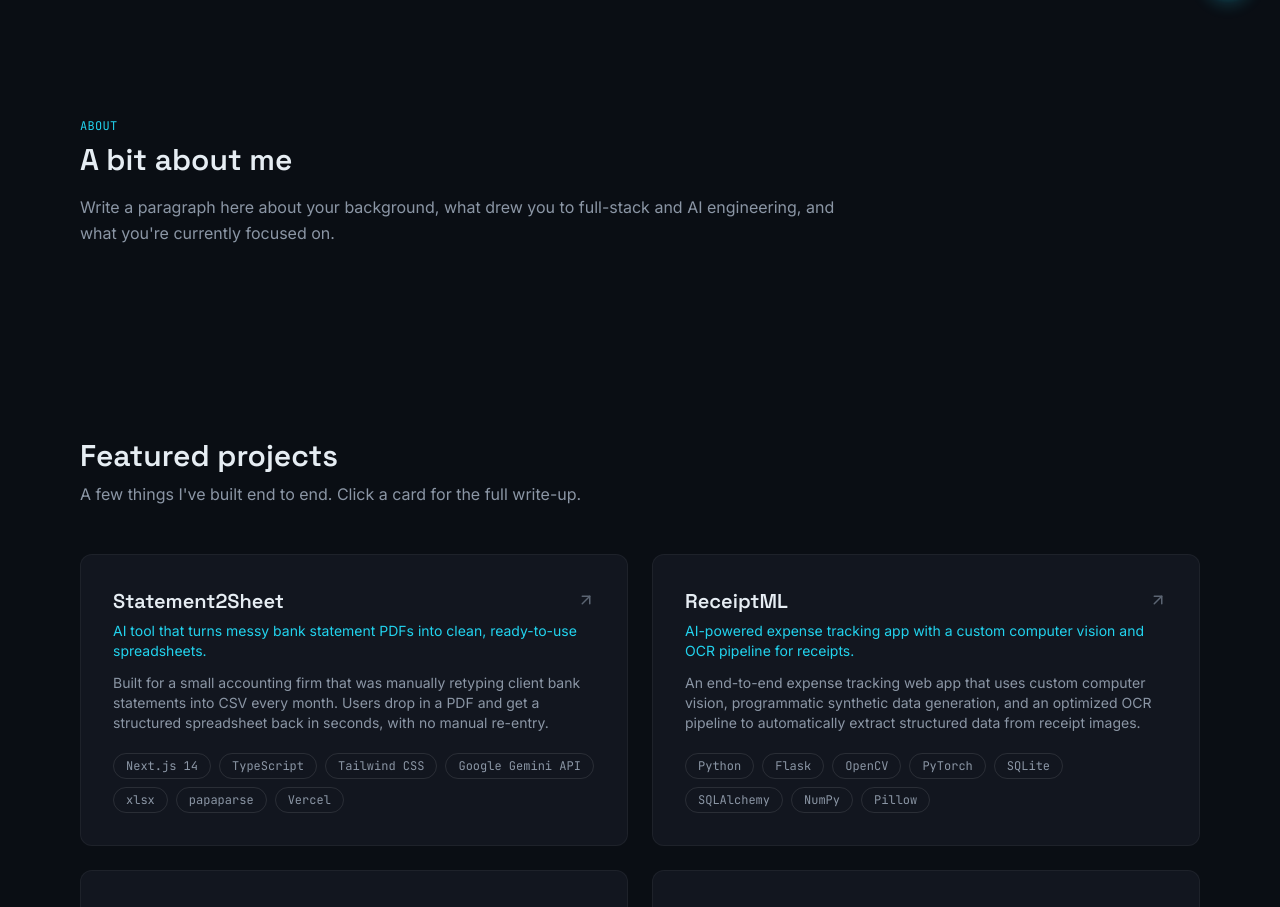
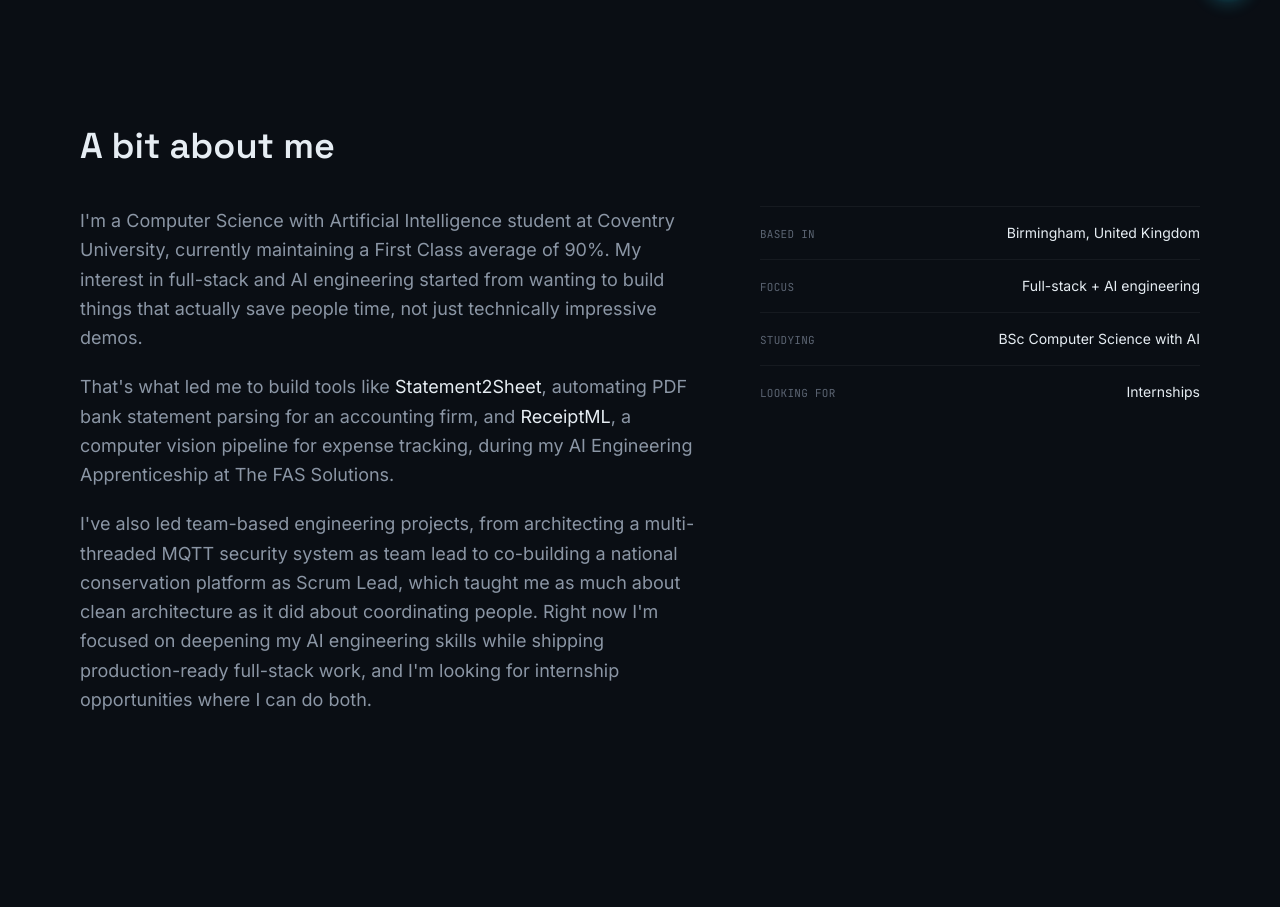
Before and after one commit to Calculite01/Portfolio-Site, a Next.js app: page / in a window 1280 px wide. Shown: the part 778-1685 px from the top of the page. Built offline with nearby package versions, Linux system fonts and the light colour scheme.

Commit message:
Updated about me section

```diff
--- a/components/AboutMe.tsx
+++ b/components/AboutMe.tsx
@@ -2,32 +2,80 @@
 
 import { motion } from "framer-motion";
 
+// Edit these to whatever's true for you — shown as a quick-glance list
+// next to the About paragraph.
+const quickFacts = [
+  { label: "Based in", value: "Birmingham, United Kingdom" },
+  { label: "Focus", value: "Full-stack + AI engineering" },
+  { label: "Studying", value: "BSc Computer Science with AI" },
+  { label: "Looking for", value: "Internships" },
+];
+
 export default function AboutMe() {
   return (
-    <section id="about" className="mx-auto max-w-[1400px] px-6 py-24 sm:px-10 lg:px-20">
+    <section
+      id="about"
+      className="mx-auto max-w-[1400px] px-6 py-24 sm:px-10 lg:px-20"
+    >
+      <h2 className="mt-2 font-display text-3xl font-semibold text-ink sm:text-4xl">
+        A bit about me
+      </h2>
+
+      <div className="mt-10 grid gap-x-16 gap-y-10 lg:grid-cols-[1.4fr_1fr]">
         <motion.div
           initial={{ opacity: 0, y: 20 }}
           whileInView={{ opacity: 1, y: 0 }}
           viewport={{ once: true, margin: "-80px" }}
           transition={{ duration: 0.5, ease: "easeOut" }}
-        className="max-w-3xl"
+          className="space-y-5"
         >
-        <p className="font-mono text-xs uppercase tracking-wide text-accent">
-          About
+          <p className="max-w-2xl text-lg leading-relaxed text-ink-muted">
+            I&apos;m a Computer Science with Artificial Intelligence student
+            at Coventry University, currently maintaining a First Class
+            average of 90%. My interest in full-stack and AI engineering
+            started from wanting to build things that actually save people
+            time, not just technically impressive demos.
           </p>
-        <h2 className="mt-2 font-display text-2xl font-semibold text-ink sm:text-3xl">
-          A bit about me
-        </h2>
-        <p className="mt-4 leading-relaxed text-ink-muted">
-          {/* TODO: replace with your own paragraph — background, what got you
-          into full-stack + AI, what you're currently focused on learning or
-          building, what kind of role you're looking for. Keep it to one
-          tight paragraph; this isn't the place for a full bio. */}
-          Write a paragraph here about your background, what drew you to
-          full-stack and AI engineering, and what you&apos;re currently
-          focused on.
+          <p className="max-w-2xl text-lg leading-relaxed text-ink-muted">
+            That&apos;s what led me to build tools like{" "}
+            <span className="text-ink">Statement2Sheet</span>, automating PDF
+            bank statement parsing for an accounting firm, and{" "}
+            <span className="text-ink">ReceiptML</span>, a computer vision
+            pipeline for expense tracking, during my AI Engineering
+            Apprenticeship at The FAS Solutions.
+          </p>
+          <p className="max-w-2xl text-lg leading-relaxed text-ink-muted">
+            I&apos;ve also led team-based engineering projects, from
+            architecting a multi-threaded MQTT security system as team lead
+            to co-building a national conservation platform as Scrum Lead,
+            which taught me as much about clean architecture as it did about
+            coordinating people. Right now I&apos;m focused on deepening my
+            AI engineering skills while shipping production-ready full-stack
+            work, and I&apos;m looking for internship opportunities where I
+            can do both.
           </p>
         </motion.div>
+
+        <motion.div
+          initial={{ opacity: 0, y: 20 }}
+          whileInView={{ opacity: 1, y: 0 }}
+          viewport={{ once: true, margin: "-80px" }}
+          transition={{ duration: 0.5, delay: 0.1, ease: "easeOut" }}
+          className="self-start divide-y divide-white/5 border-t border-white/5"
+        >
+          {quickFacts.map((fact) => (
+            <div
+              key={fact.label}
+              className="flex items-baseline justify-between gap-4 py-4"
+            >
+              <p className="font-mono text-[11px] uppercase tracking-wide text-ink-faint">
+                {fact.label}
+              </p>
+              <p className="text-right text-sm text-ink">{fact.value}</p>
+            </div>
+          ))}
+        </motion.div>
+      </div>
     </section>
   );
 }
```
Lines whose indentation alone changed are shown as unchanged.
